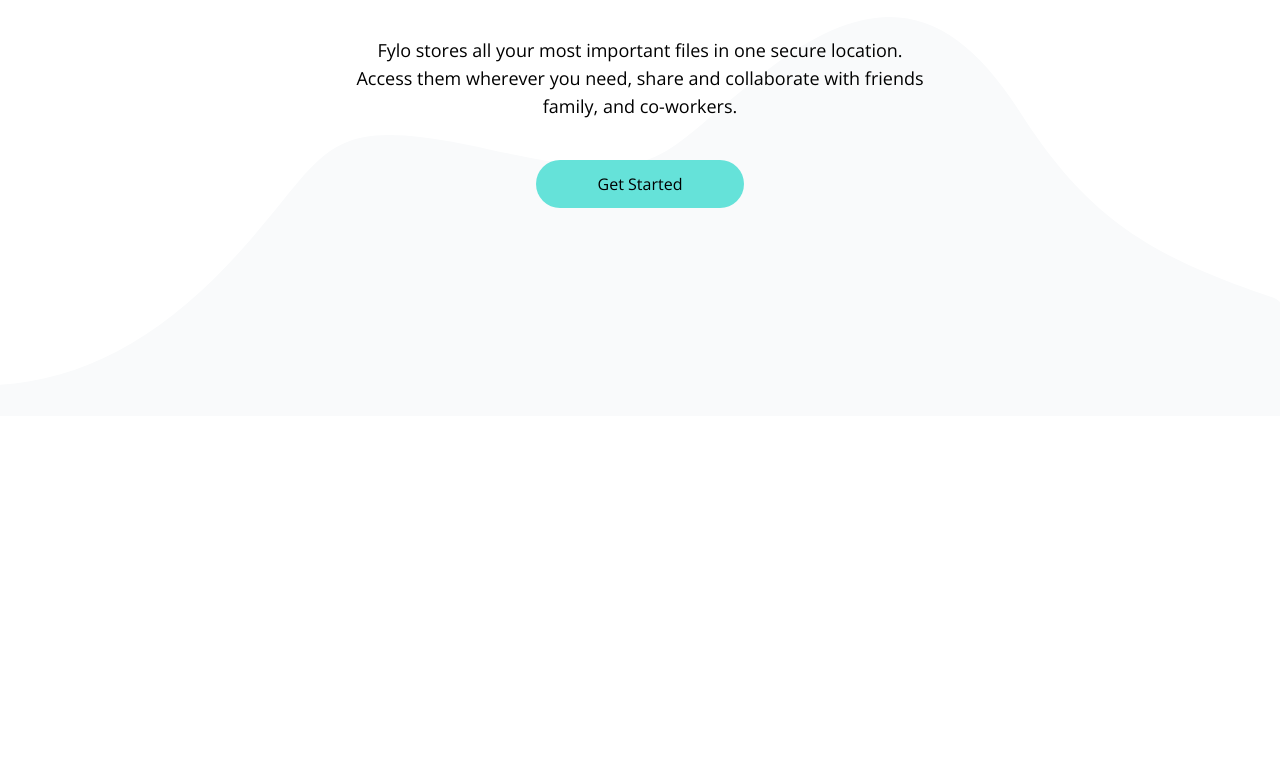
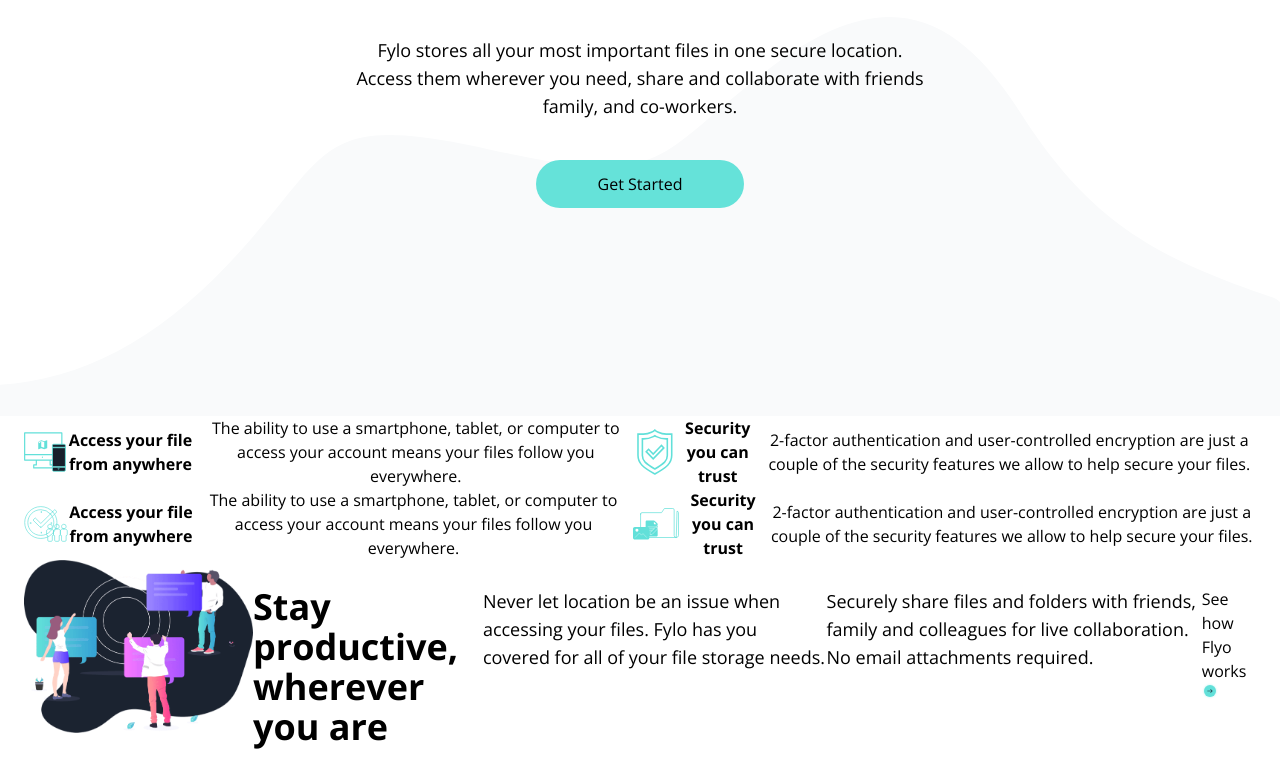
Before and after one commit to kaanarslan1990/fylo, a website: page index.html in a window 1280 px wide. Shown: the part 874-1647 px from the top of the page. Before the commit the page ends 1290 px from the top, so only its background shows below. Drawn offline with nearby package versions, Linux system fonts and the light colour scheme.

Commit message:
features & productive sections

```diff
--- a/index.html
+++ b/index.html
@@ -93,5 +93,101 @@
         <button class="p-3 rounded-full w-52 bg-accentCyan hover:scale-95">Get Started</button>
       </div>
     </section>
+
+    <!-- Features Section  -->
+    <section id="features" class="pt-12 bg-gray-50 dark:bg-darkBlue1">
+      <!-- features container  -->
+      <div class="container mx-auto px-6 pb-32">
+        <!-- First Row  -->
+        <div class="flex flex-col space-y-24 text-center md:flex-row md:space-y-0">
+          <!-- Item 1  -->
+          <div class="flex flex-col items-center space-y-2 md:w-1/2">
+            <div class="flex items-center justify-center h-24 mb-6">
+              <img src="images/icon-access-anywhere.svg" alt="">
+            </div>
+            <h3  class="text-xl font-bold">Access your file from anywhere</h3>
+            <p class="max-w-md">
+              The ability to use a smartphone, tablet, or computer to access
+              your account means your files follow you everywhere.
+            </p>
+          </div>
+
+          <!-- Item 2  -->
+          <div class="flex flex-col items-center space-y-2 md:w-1/2">
+            <div class="flex items-center justify-center h-24 mb-6">
+              <img src="images/icon-security.svg" alt="">
+            </div>
+            <h3  class="text-xl font-bold">Security you can trust</h3>
+            <p class="max-w-md">
+              2-factor authentication and user-controlled encryption are just a
+              couple of the security features we allow to help secure your
+              files.
+            </p>
+          </div>
+        </div>
+        <!-- Second Row  -->
+        <div class="flex flex-col space-y-24 mt-28 text-center md:flex-row md:space-y-0">
+          <!-- Item 3  -->
+          <div class="flex flex-col items-center space-y-2 md:w-1/2">
+            <div class="flex items-center justify-center h-24 mb-6">
+              <img src="images/icon-collaboration.svg" alt="">
+            </div>
+            <h3  class="text-xl font-bold">Access your file from anywhere</h3>
+            <p class="max-w-md">
+              The ability to use a smartphone, tablet, or computer to access
+              your account means your files follow you everywhere.
+            </p>
+          </div>
+
+          <!-- Item 4  -->
+          <div class="flex flex-col items-center space-y-2 md:w-1/2">
+            <div class="flex items-center justify-center h-24 mb-6">
+              <img src="images/icon-any-file.svg" alt="">
+            </div>
+            <h3  class="text-xl font-bold">Security you can trust</h3>
+            <p class="max-w-md">
+              2-factor authentication and user-controlled encryption are just a
+              couple of the security features we allow to help secure your
+              files.
+            </p>
+          </div>
+        </div>
+      </div>
+
+    </section>
+
+    <!-- Productive Section  -->
+    <section id="productive" class="bg-white dark:bg-darkBlue">
+      <!-- Productive Container  -->
+      <div class="container flex flex-col items-center mx-auto px-6 pt-24 pb-32 md:flex-row md:space-x-18">
+        <!-- Image  -->
+        <div class="md:w-1/2">
+          <img src="images/illustration-stay-productive.png" alt="" class="mb-10">
+        </div>
+        <!-- Content  -->
+        <div class="flex flex-col items-start md:w-1/2">
+          <div class="flex flex-col space-y-5">
+            <h4 class="max-w-md text-xl font-bold md:text-4xl">
+              Stay productive, wherever you are
+            </h4>
+            <p class="text-md md:text-lg">
+              Never let location be an issue when accessing your files. Fylo has
+              you covered for all of your file storage needs.
+            </p>
+            <p class="text-md md:text-lg">
+              Securely share files and folders with friends, family and
+              colleagues for live collaboration. No email attachments required.
+            </p>
+          </div>
+          <!-- Link  -->
+          <div class="block mt-4">
+            <a href="#" class="border-b border-accentCyan">
+              See how Flyo works
+              <img src="images/icon-arrow.svg" alt="" class="inline pb-2">
+            </a>
+          </div>
+        </div>
+      </div>
+    </section>
   </body>
 </html>
```
